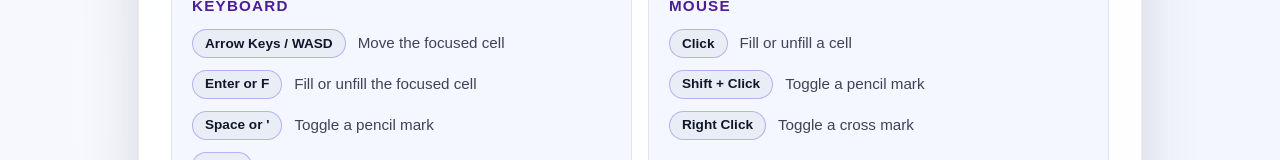
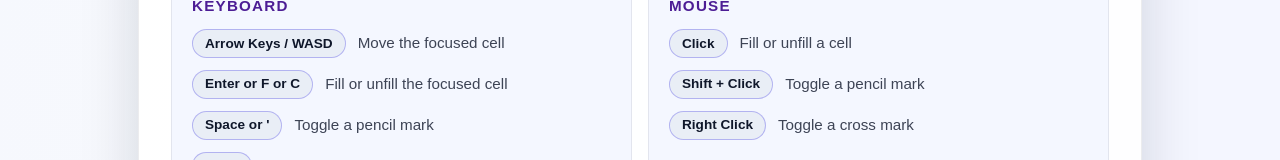
Before and after one commit to evelynluw/multicross, a Svelte app: page / in a window 1280 px wide. Shown: the part 1004-1164 px from the top of the page. Built offline with nearby package versions, Linux system fonts and the light colour scheme.

Commit message:
Add c to fill

```diff
--- a/src/App.svelte
+++ b/src/App.svelte
@@ -12,7 +12,7 @@
 
 	const keyboardControls = [
 		{ label: 'Arrow Keys / WASD', description: 'Move the focused cell' },
-		{ label: 'Enter or F', description: 'Fill or unfill the focused cell' },
+		{ label: 'Enter or F or C', description: 'Fill or unfill the focused cell' },
 		{ label: 'Space or  \' ', description: 'Toggle a pencil mark' },
 		{ label: 'X or /', description: 'Add or remove a cross mark' },
 		{ label: 'Z', description: 'Undo last move' },
@@ -508,7 +508,7 @@
 			return
 		}
 
-		if (event.key === 'Enter' || event.key.toLowerCase() === 'f') {
+		if (event.key === 'Enter' || event.key.toLowerCase() === 'f' || event.key.toLowerCase() === 'c') {
 			event.preventDefault()
 			toggleFill(cursor.row, cursor.col)
 			return
```
Also changed, not shown: 1 other file (tests, documents, lock files or other folders).
